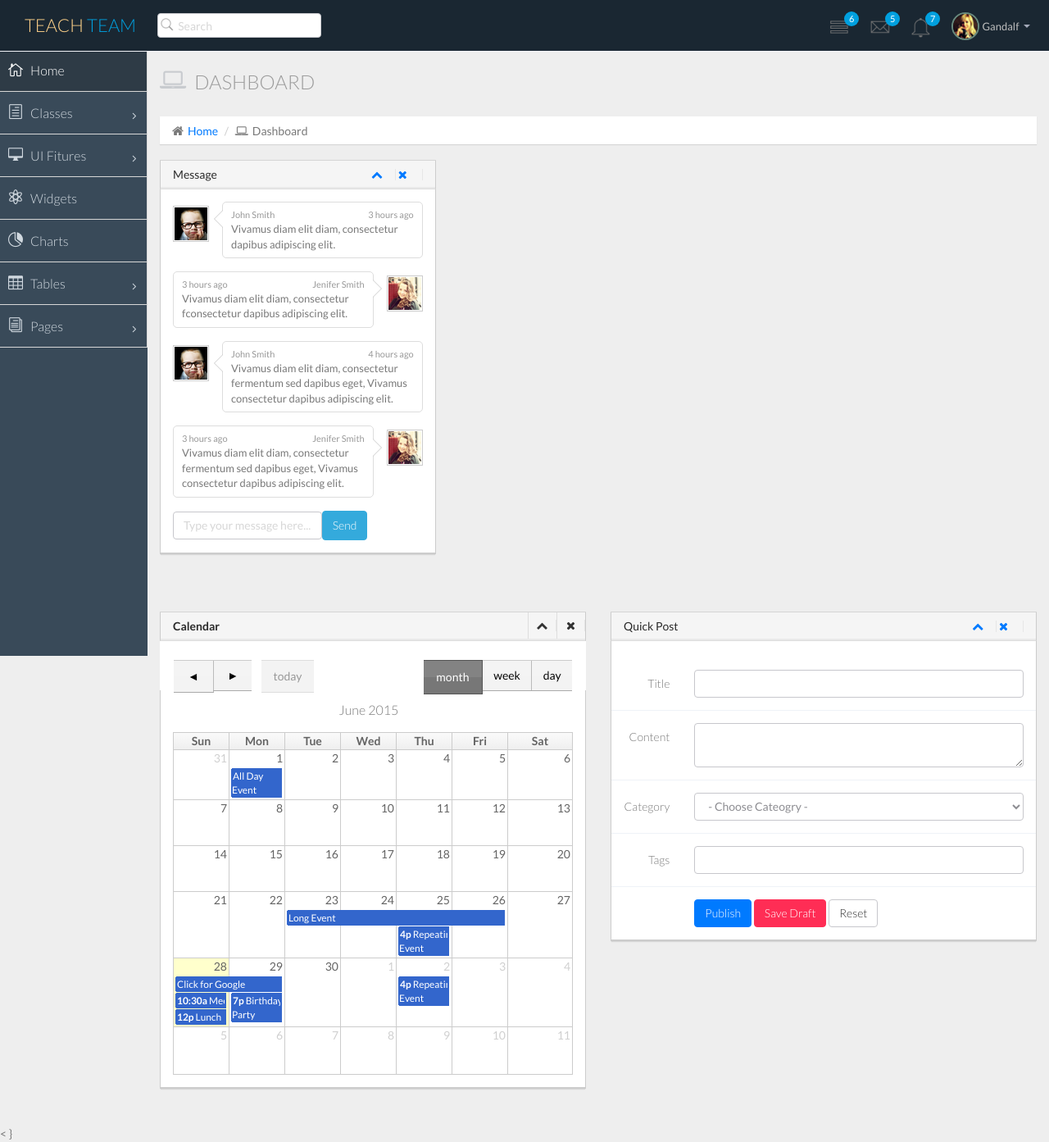
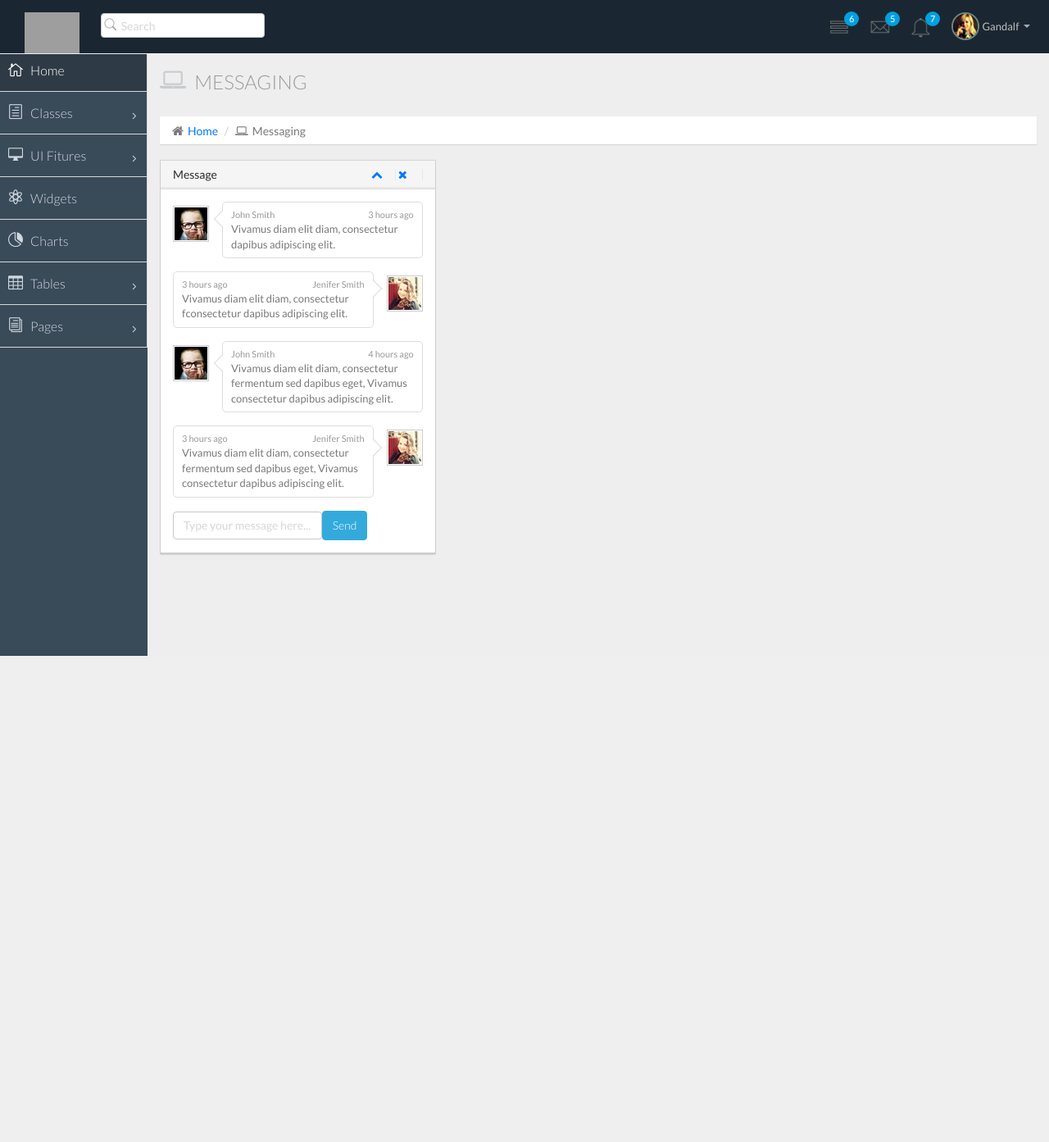
Before and after one commit to rahuang/TeachTeam, a Django app: template ClassConnect/templates/messaging.html in a window 1280 px wide. Shown: the whole page at 82% size. After the commit the page ends 800 px from the top, so only its background shows below. Run offline with Django 3.2, Linux system fonts and the light colour scheme; the template is opened without the code that fills it, so the values that code supplies are empty; grey boxes are pictures that could not be loaded.

Commit message:
added new pic for logo and edited a few links

```diff
--- a/ClassConnect/templates/base.html
+++ b/ClassConnect/templates/base.html
@@ -52,7 +52,7 @@
             </div>
 
             <!--logo start-->
-            <a href="index.html" class="logo">TEACH <span class="lite">TEAM</span></a>
+            <a href="/classes" class="logo"> <img src="static/img/logo-text.png" height="50"></a>
             <!--logo end-->
 
             <div class="nav search-row" id="top_menu">
--- a/ClassConnect/templates/classes.html
+++ b/ClassConnect/templates/classes.html
@@ -8,7 +8,7 @@
                 <div class="col-lg-12">
                     <h3 class="page-header"><i class="fa fa-laptop"></i> Classes you Teach</h3>
                     <ol class="breadcrumb">
-                        <li><i class="fa fa-home"></i><a href="index.html">Home</a></li>
+                        <li><i class="fa fa-home"></i><a href="/classes">Home</a></li>
                         <li><i class="fa fa-laptop"></i>Classes you Teach</li>
                     </ol>
                 </div>
--- a/ClassConnect/templates/messaging.html
+++ b/ClassConnect/templates/messaging.html
@@ -6,10 +6,10 @@
               <!--overview start-->
               <div class="row">
                 <div class="col-lg-12">
-                    <h3 class="page-header"><i class="fa fa-laptop"></i> Dashboard</h3>
+                    <h3 class="page-header"><i class="fa fa-laptop"></i> Messaging</h3>
                     <ol class="breadcrumb">
-                        <li><i class="fa fa-home"></i><a href="index.html">Home</a></li>
-                        <li><i class="fa fa-laptop"></i>Dashboard</li>
+                        <li><i class="fa fa-home"></i><a href="/classes">Home</a></li>
+                        <li><i class="fa fa-laptop"></i>Messaging</li>
                     </ol>
                 </div>
             </div>
@@ -122,102 +122,6 @@
 
               </div><br><br>
 
-        <div class="row">
-            <div class="col-md-6 portlets">
-            <div class="panel panel-default">
-                <div class="panel-heading">
-                  <h2><strong>Calendar</strong></h2>
-                <div class="panel-actions">
-                    <a href="#" class="wminimize"><i class="fa fa-chevron-up"></i></a>
-                    <a href="#" class="wclose"><i class="fa fa-times"></i></a>
-                </div>
-
-                </div><br><br><br>
-                <div class="panel-body">
-                  <!-- Widget content -->
-
-                    <!-- Below line produces calendar. I am using FullCalendar plugin. -->
-                    <div id="calendar"></div>
-
-                </div>
-              </div>
-
-            </div>
-
-                 <div class="col-md-6 portlets">
-              <div class="panel panel-default">
-                <div class="panel-heading">
-                  <div class="pull-left">Quick Post</div>
-                  <div class="widget-icons pull-right">
-                    <a href="#" class="wminimize"><i class="fa fa-chevron-up"></i></a>
-                    <a href="#" class="wclose"><i class="fa fa-times"></i></a>
-                  </div>
-                  <div class="clearfix"></div>
-                </div>
-                <div class="panel-body">
-                  <div class="padd">
-
-                      <div class="form quick-post">
-                                      <!-- Edit profile form (not working)-->
-                                      <form class="form-horizontal">
-                                          <!-- Title -->
-                                          <div class="form-group">
-                                            <label class="control-label col-lg-2" for="title">Title</label>
-                                            <div class="col-lg-10">
-                                              <input type="text" class="form-control" id="title">
-                                            </div>
-                                          </div>
-                                          <!-- Content -->
-                                          <div class="form-group">
-                                            <label class="control-label col-lg-2" for="content">Content</label>
-                                            <div class="col-lg-10">
-                                              <textarea class="form-control" id="content"></textarea>
-                                            </div>
-                                          </div>
-                                          <!-- Cateogry -->
-                                          <div class="form-group">
-                                            <label class="control-label col-lg-2">Category</label>
-                                            <div class="col-lg-10">
-                                                <select class="form-control">
-                                                  <option value="">- Choose Cateogry -</option>
-                                                  <option value="1">General</option>
-                                                  <option value="2">News</option>
-                                                  <option value="3">Media</option>
-                                                  <option value="4">Funny</option>
-                                                </select>
-                                            </div>
-                                          </div>
-                                          <!-- Tags -->
-                                          <div class="form-group">
-                                            <label class="control-label col-lg-2" for="tags">Tags</label>
-                                            <div class="col-lg-10">
-                                              <input type="text" class="form-control" id="tags">
-                                            </div>
-                                          </div>
-
-                                          <!-- Buttons -->
-                                          <div class="form-group">
-                                             <!-- Buttons -->
-                                             <div class="col-lg-offset-2 col-lg-9">
-                                                <button type="submit" class="btn btn-primary">Publish</button>
-                                                <button type="submit" class="btn btn-danger">Save Draft</button>
-                                                <button type="reset" class="btn btn-default">Reset</button>
-                                             </div>
-                                          </div>
-                                      </form>
-                                    </div>
-
-
-                  </div>
-                  <div class="widget-foot">
-                    <!-- Footer goes here -->
-                  </div>
-                </div>
-              </div>
-
-            </div>
-
-          </div>
               <!-- project team & activity end -->
 
           </section>
```
